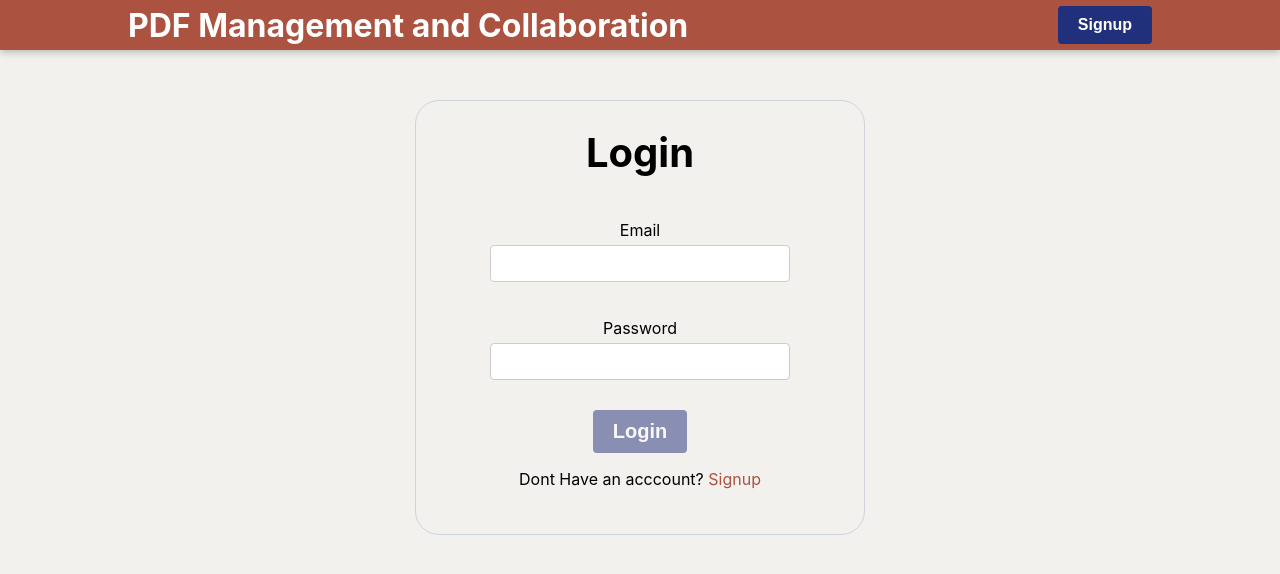
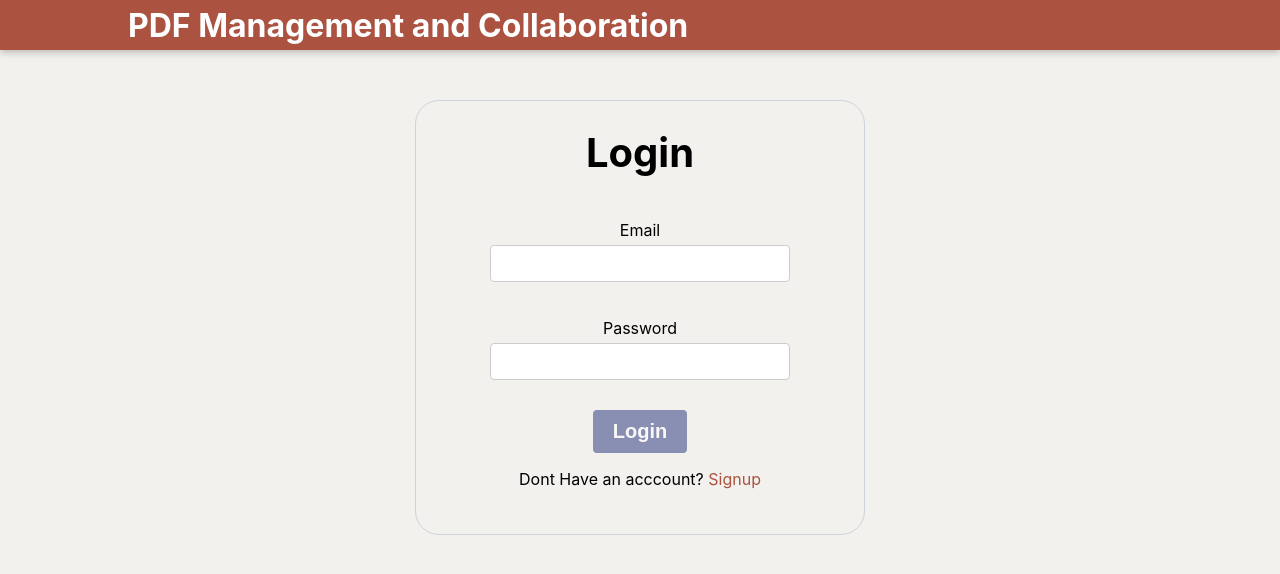
Before and after one commit to priyanshu-singh18/pdf-management-collaboration, a React (Create React App) app in the folder pdfmanagement_fe/: page / in a window 1280 px wide. Shown: the top 574 px of the page. Built offline with nearby package versions, Linux system fonts and the light colour scheme; no server answers.

Commit message:
fixed buttons on main page

```diff
--- a/pdfmanagement_fe/src/components/common/Header.js
+++ b/pdfmanagement_fe/src/components/common/Header.js
@@ -133,7 +133,7 @@ export default function Header() {
             active ? classes["active-nav-container"] : classes[`nav-items`]
           }
         >
-          {location.pathname === "/" && (
+          {token && location.pathname === "/" && (
             <button
               onClick={() => {
                 setActive(false);
@@ -144,7 +144,7 @@ export default function Header() {
               Signup
             </button>
           )}
-          {location.pathname === "/signup" && (
+          {token && location.pathname === "/signup" && (
             <button
               onClick={() => {
                 setActive(false);
```
